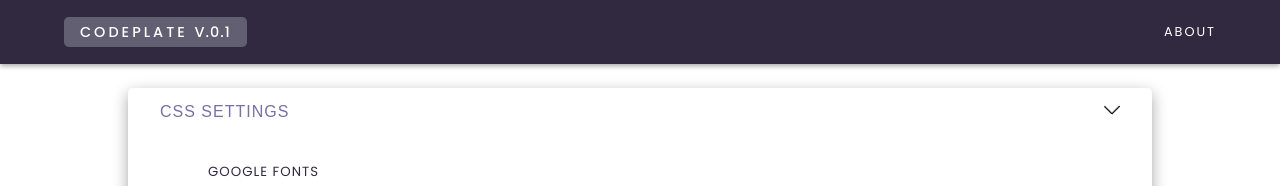
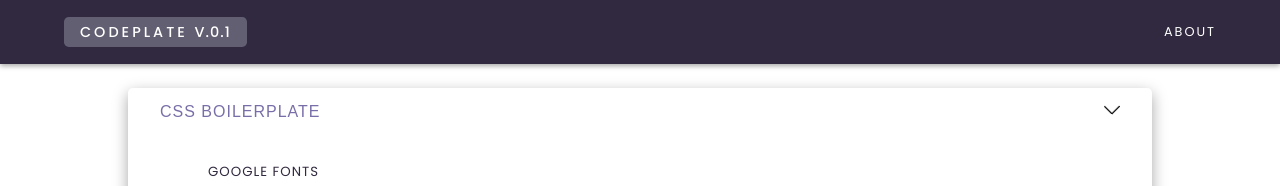
Before and after one commit to kyle-barry-apps/codeplate, a React (Create React App) app: page / in a window 1280 px wide. Shown: the top 186 px of the page. Built offline with nearby package versions, Linux system fonts and the light colour scheme; no server answers.

Commit message:
added basic seo

```diff
--- a/src/components/MainContainer.js
+++ b/src/components/MainContainer.js
@@ -16,7 +16,7 @@ const MainContainer = ({ fonts, variants }) => {
     <>
     <div className="clipboard-message">CSS copied to clipboard!</div>
     <main>
-      <button onClick={() => setOpenToggle(!openToggle)} className="toggle-btn">CSS Settings<span><img className={`${openToggle ? 'arrow' : 'arrow inactive-arrow'}`} src="./images/arrow-down-3101.png" alt="arrow down image"/></span></button>
+      <button onClick={() => setOpenToggle(!openToggle)} className="toggle-btn">CSS Boilerplate<span><img className={`${openToggle ? 'arrow' : 'arrow inactive-arrow'}`} src="./images/arrow-down-3101.png" alt="arrow down image"/></span></button>
       <div className={openToggle ? 'main-active' : 'inactive'}>
         <GoogleFonts active={openToggle} setFontForCSS={setFontForCSS} setImportUrl={setImportUrl} fonts={fonts} variants={variants}/>
         <CustomProperties active={openToggle} customProperties={customProperties} setCustomProperties={setCustomProperties}/>
```
